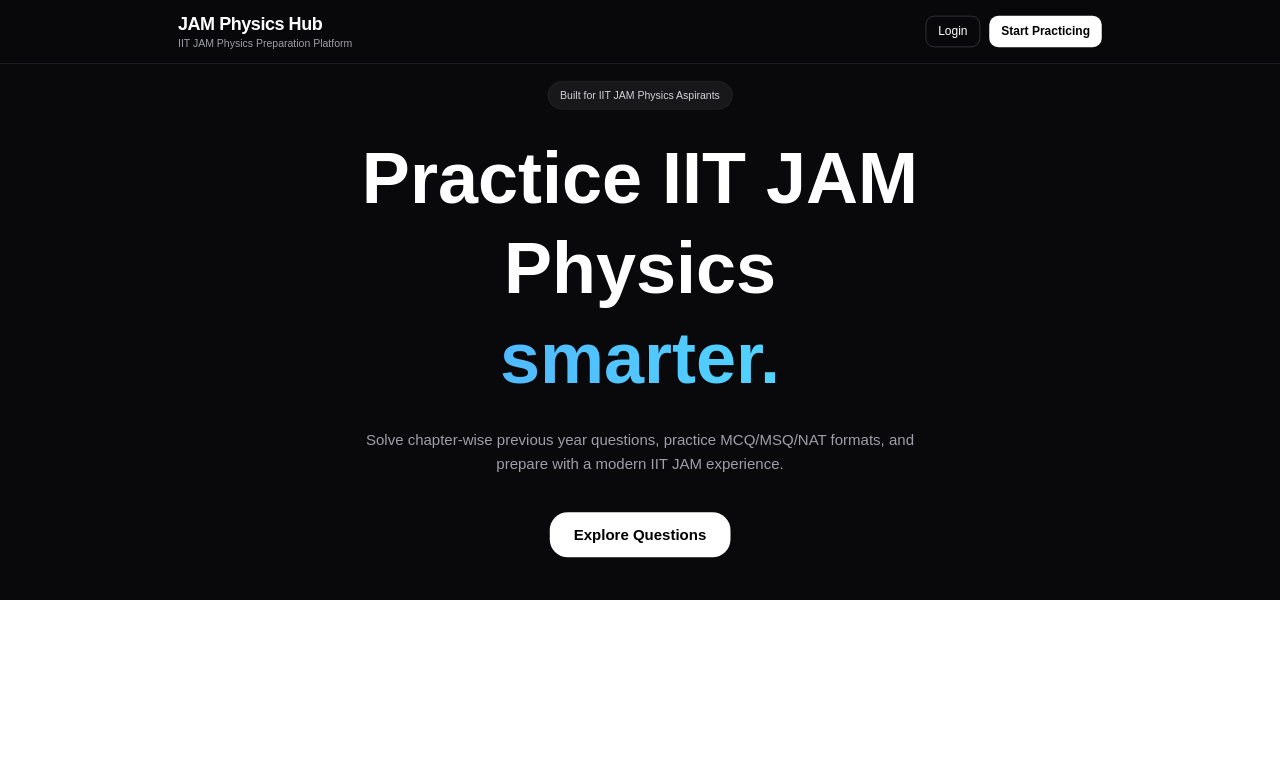
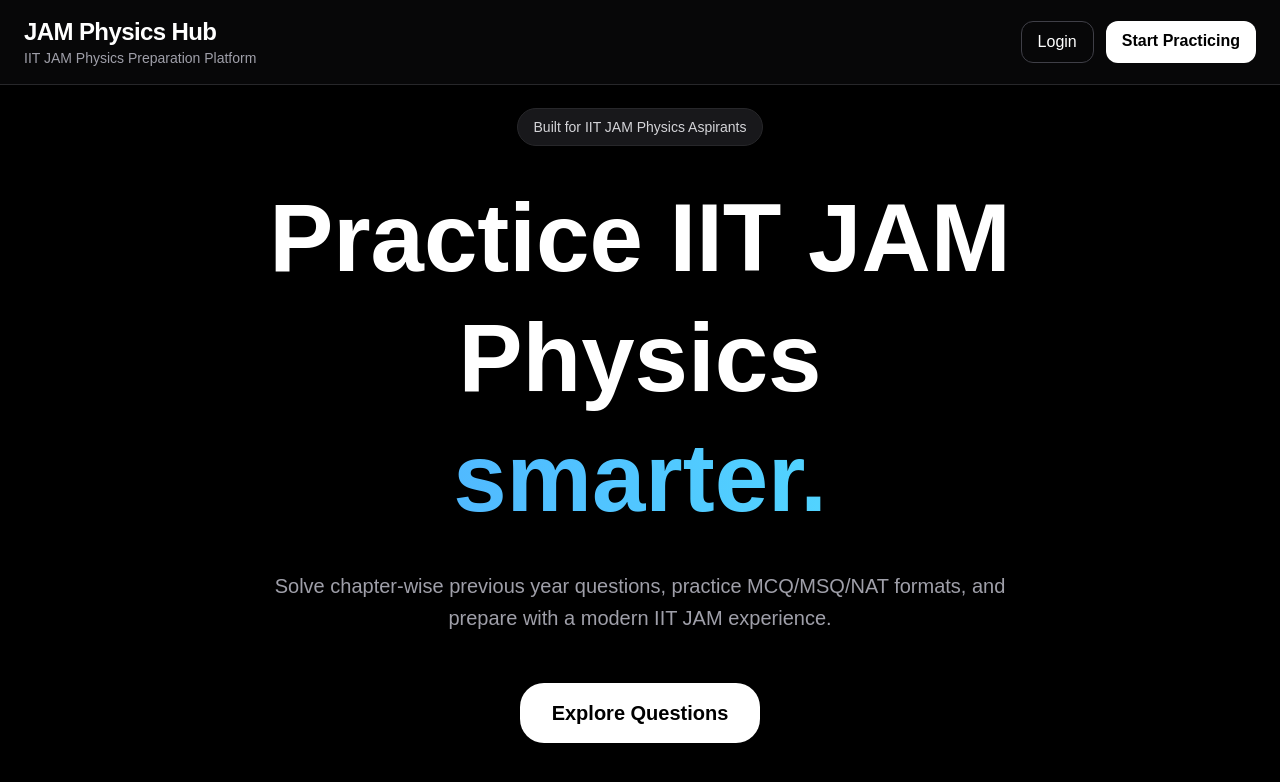
Before and after one commit to jamphyadmin-cell/jamphy, a Next.js app: page / in a window 1280 px wide. Shown: the top 782 px of the page. Built offline with nearby package versions, Linux system fonts and the light colour scheme.

Commit message:
Reverted zoom

```diff
--- a/src/app/page.js
+++ b/src/app/page.js
@@ -5,9 +5,8 @@ import Link from "next/link";
 export default function IITJamPrepPlatform() {
 
   return (
-  <div className="scale-[0.75] origin-top-left w-[133.33%]">
 
-    <div className="min-h-screen bg-zinc-950 text-white">
+    <div className="min-h-screen bg-black text-white">
 
       {/* NAVBAR */}
 
@@ -91,8 +90,6 @@ export default function IITJamPrepPlatform() {
         </div>
 
       </section>
-
-    </div>
   </div>
   );
 }
--- a/src/app/questions/page.js
+++ b/src/app/questions/page.js
@@ -359,9 +359,6 @@ export default function IITJamPhysicsHub() {
   };
 
   return (
-
-  <div className="overflow-x-hidden">
-    <div className="scale-[0.75] origin-top-left w-[133.33%] min-h-screen bg-black text-white">
 
     <div className="min-h-screen bg-black text-white">
 
@@ -738,8 +735,7 @@ export default function IITJamPhysicsHub() {
         </section>
 
       )}
-      </div>
-        </div>
+    </div>
   </div>
 );
 }
```
